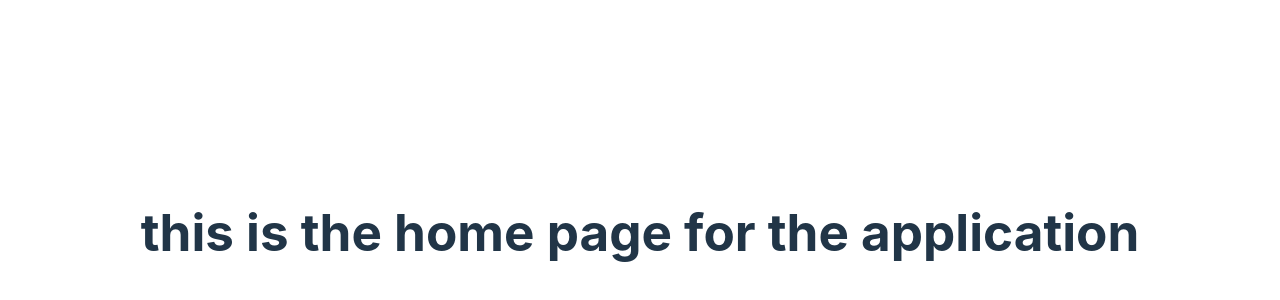
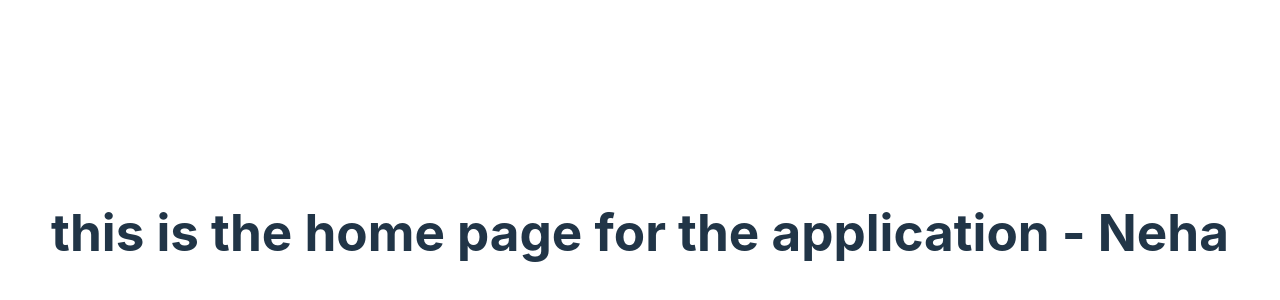
Before and after one commit to koushik-roy/the-wellness-charm, a React (Vite) app: page / in a window 1280 px wide. Shown: the part 168-468 px from the top of the page. Built offline with nearby package versions, Linux system fonts and the light colour scheme.

Commit message:
Dummy Commit

```diff
--- a/src/App.jsx
+++ b/src/App.jsx
@@ -8,7 +8,7 @@ function App() {
 
   return (
     <>
-      <h1>this is the home page for the application</h1>
+      <h1>this is the home page for the application - Neha</h1>
     </>
   )
 }
```
